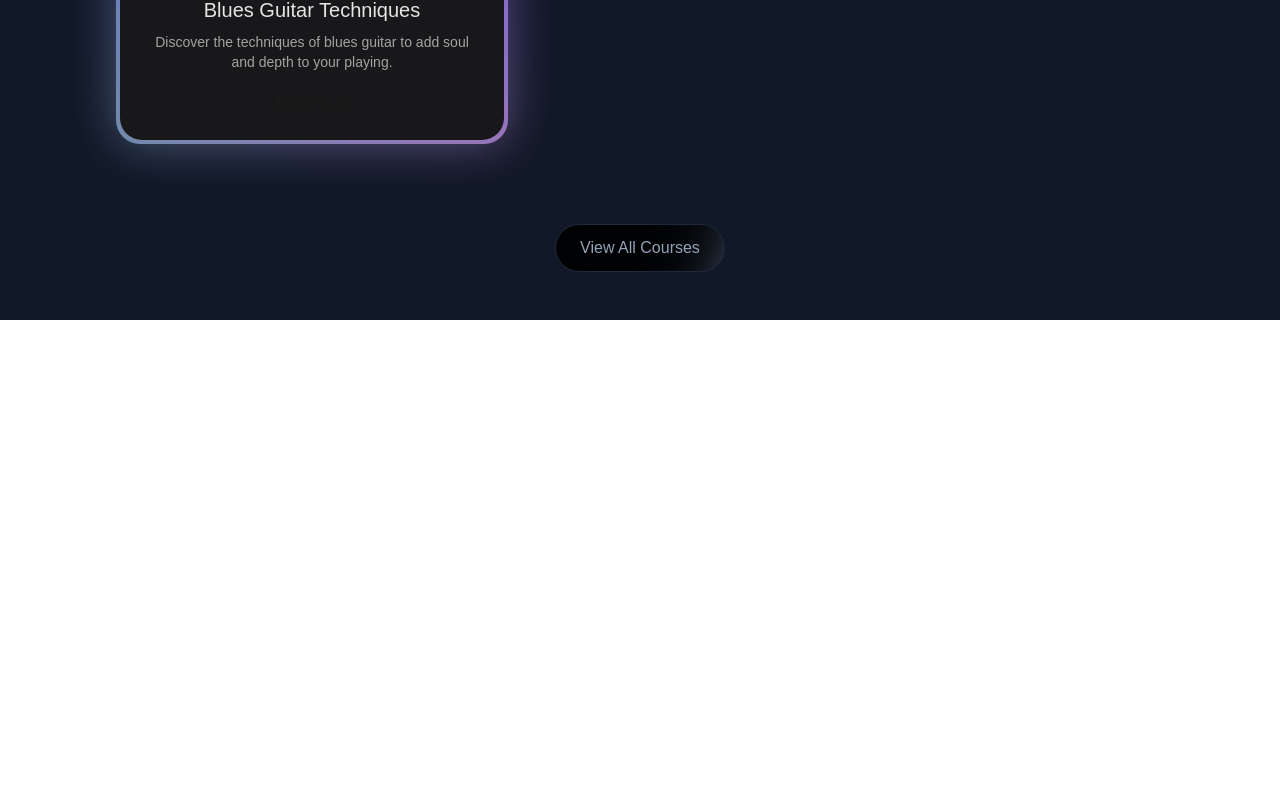
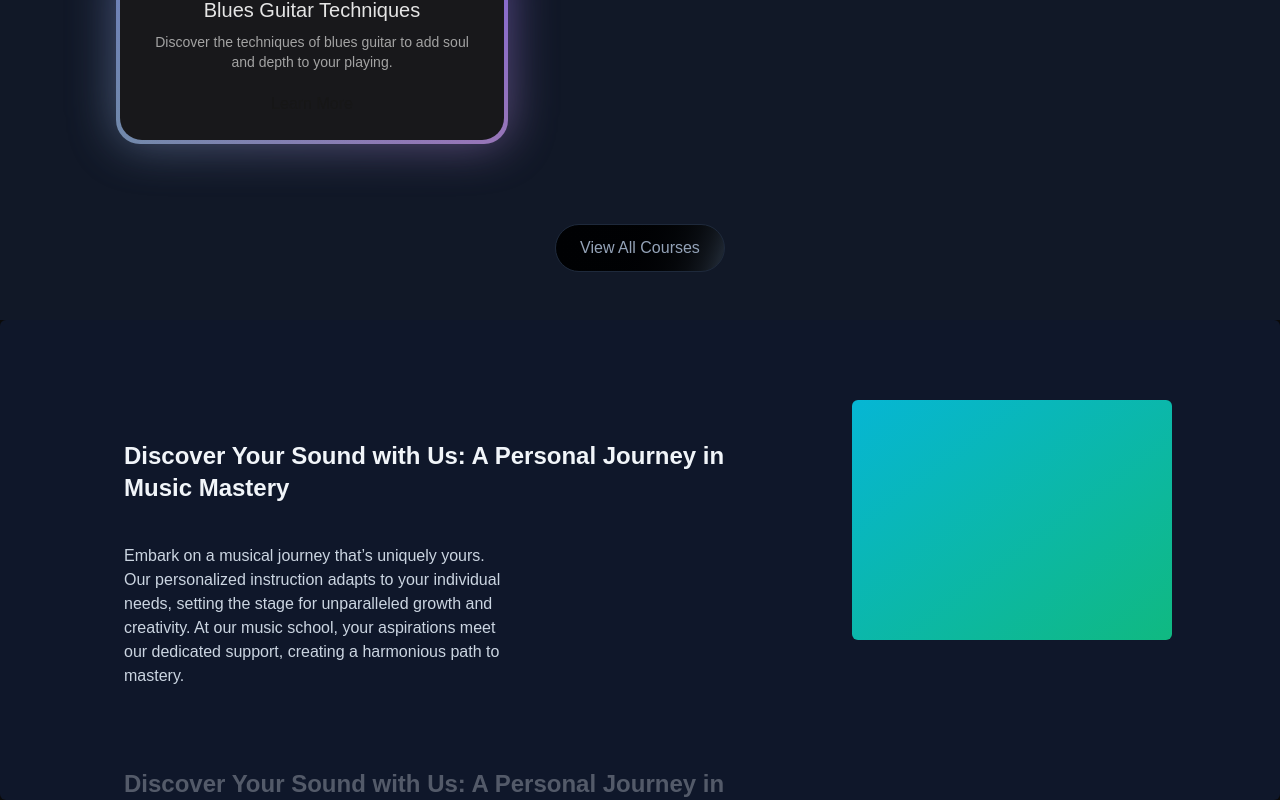
Before and after one commit to parv-meht08/Music-Academy, a Next.js app: page / in a window 1280 px wide. Shown: the part 1316-2116 px from the top of the page. Before the commit the page ends 1636 px from the top, so only its background shows below. Built offline with nearby package versions, Linux system fonts and the light colour scheme.

Commit message:
Design Sticky Scroll

```diff
--- a/src/app/page.tsx
+++ b/src/app/page.tsx
@@ -1,11 +1,13 @@
 import FeaturedCourses from "@/components/FeaturedCourses";
 import HeroSection from "@/components/HeroSection";
+import WhyChooseUs from "@/components/WhyChooseUs";
 
 export default function Home() {
   return (
     <main className="min-h-screen bg-black/[0.96] antialiased bg-grid-white/[0.02]">
       <HeroSection />
       <FeaturedCourses />
+      <WhyChooseUs />
     </main>
   );
 }
--- /dev/null
+++ b/src/components/WhyChooseUs.tsx
@@ -0,0 +1,45 @@
+"use client";
+import React from "react";
+import { StickyScroll } from "./ui/sticky-scroll-reveal";
+
+const musicSchoolContent = [
+    {
+      title: 'Discover Your Sound with Us: A Personal Journey in Music Mastery',
+      description:
+        'Embark on a musical journey that’s uniquely yours. Our personalized instruction adapts to your individual needs, setting the stage for unparalleled growth and creativity. At our music school, your aspirations meet our dedicated support, creating a harmonious path to mastery.',
+    },
+    {
+      title: 'Discover Your Sound with Us: A Personal Journey in Music Mastery',
+      description:
+        'Embark on a musical journey that’s uniquely yours. Our personalized instruction adapts to your individual needs, setting the stage for unparalleled growth and creativity. At our music school, your aspirations meet our dedicated support, creating a harmonious path to mastery.',
+    },
+    {
+      title: 'Discover Your Sound with Us: A Personal Journey in Music Mastery',
+      description:
+        'Embark on a musical journey that’s uniquely yours. Our personalized instruction adapts to your individual needs, setting the stage for unparalleled growth and creativity. At our music school, your aspirations meet our dedicated support, creating a harmonious path to mastery.',
+    },
+    {
+      title: 'Live Feedback & Engagement',
+      description:
+        'Immerse yourself in an interactive learning experience where feedback is immediate, just like real-time changes in a collaborative project. This approach enhances your understanding and mastery of music concepts and performance techniques.',
+    },
+    {
+      title: 'Cutting-Edge Curriculum',
+      description:
+        'Our curriculum is continuously updated to include the latest music education trends and technologies, ensuring you’re always learning with the most current and effective methods. Say goodbye to outdated materials and welcome an education that evolves with the industry.',
+    },
+    {
+      title: 'Limitless Learning Opportunities',
+      description:
+        'With our expansive resource library and dynamic course offerings, you’ll never find yourself without something new to explore. Our platform provides continuous opportunities for growth, ensuring your musical skills are always advancing.',
+    },
+  ];
+const WhyChooseUs = () => {
+  return (
+    <div>
+      <StickyScroll content={musicSchoolContent}/>
+    </div>
+  )
+}
+
+export default WhyChooseUs
--- /dev/null
+++ b/src/components/ui/sticky-scroll-reveal.tsx
@@ -0,0 +1,112 @@
+"use client";
+import React, { useEffect, useRef, useState } from "react";
+import { useMotionValueEvent, useScroll } from "framer-motion";
+import { motion } from "framer-motion";
+import { cn } from "@/utils/cn";
+
+export const StickyScroll = ({
+  content,
+  contentClassName,
+}: {
+  content: {
+    title: string;
+    description: string;
+    content?: React.ReactNode | any;
+  }[];
+  contentClassName?: string;
+}) => {
+  const [activeCard, setActiveCard] = React.useState(0);
+  const ref = useRef<any>(null);
+  const { scrollYProgress } = useScroll({
+    // uncomment line 22 and comment line 23 if you DONT want the overflow container and want to have it change on the entire page scroll
+    // target: ref
+    container: ref,
+    offset: ["start start", "end start"],
+  });
+  const cardLength = content.length;
+
+  useMotionValueEvent(scrollYProgress, "change", (latest) => {
+    const cardsBreakpoints = content.map((_, index) => index / cardLength);
+    const closestBreakpointIndex = cardsBreakpoints.reduce(
+      (acc, breakpoint, index) => {
+        const distance = Math.abs(latest - breakpoint);
+        if (distance < Math.abs(latest - cardsBreakpoints[acc])) {
+          return index;
+        }
+        return acc;
+      },
+      0
+    );
+    setActiveCard(closestBreakpointIndex);
+  });
+
+  const backgroundColors = [
+    "var(--slate-900)",
+    "var(--black)",
+    "var(--neutral-900)",
+  ];
+  const linearGradients = [
+    "linear-gradient(to bottom right, var(--cyan-500), var(--emerald-500))",
+    "linear-gradient(to bottom right, var(--pink-500), var(--indigo-500))",
+    "linear-gradient(to bottom right, var(--orange-500), var(--yellow-500))",
+  ];
+
+  const [backgroundGradient, setBackgroundGradient] = useState(
+    linearGradients[0]
+  );
+
+  useEffect(() => {
+    setBackgroundGradient(linearGradients[activeCard % linearGradients.length]);
+  }, [activeCard]);
+
+  return (
+    <motion.div
+      animate={{
+        backgroundColor: backgroundColors[activeCard % backgroundColors.length],
+      }}
+      className="h-[30rem] overflow-y-auto flex justify-center relative space-x-10 rounded-md p-10"
+      ref={ref}
+    >
+      <div className="div relative flex items-start px-4">
+        <div className="max-w-2xl">
+          {content.map((item, index) => (
+            <div key={item.title + index} className="my-20">
+              <motion.h2
+                initial={{
+                  opacity: 0,
+                }}
+                animate={{
+                  opacity: activeCard === index ? 1 : 0.3,
+                }}
+                className="text-2xl font-bold text-slate-100"
+              >
+                {item.title}
+              </motion.h2>
+              <motion.p
+                initial={{
+                  opacity: 0,
+                }}
+                animate={{
+                  opacity: activeCard === index ? 1 : 0.3,
+                }}
+                className="text-kg text-slate-300 max-w-sm mt-10"
+              >
+                {item.description}
+              </motion.p>
+            </div>
+          ))}
+          <div className="h-40" />
+        </div>
+      </div>
+      <div
+        style={{ background: backgroundGradient }}
+        className={cn(
+          "hidden lg:block h-60 w-80 rounded-md bg-white sticky top-10 overflow-hidden",
+          contentClassName
+        )}
+      >
+        {content[activeCard].content ?? null}
+      </div>
+    </motion.div>
+  );
+};
```
